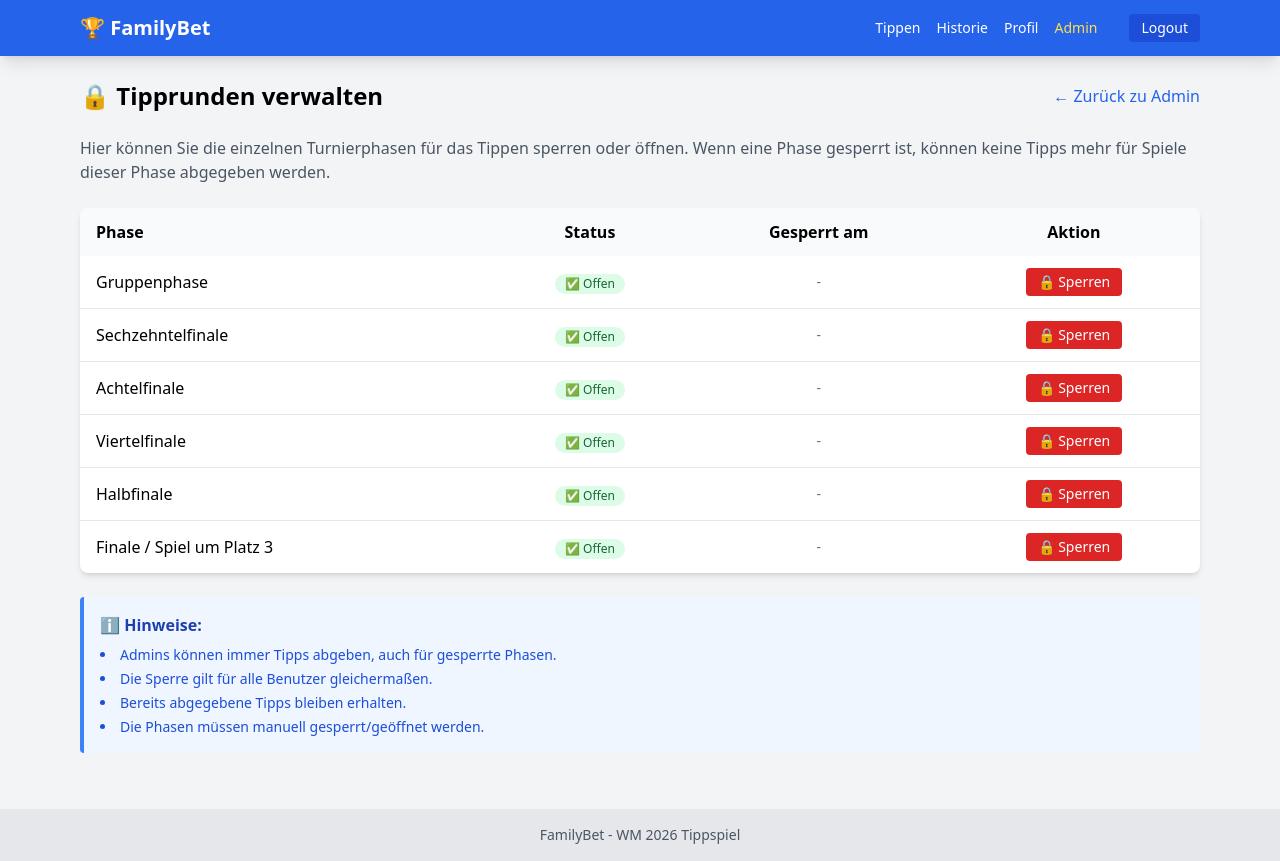
After one commit to ccarpo/familybet, a Flask app: page /admin/phase-locks in a window 1280 px wide. The commit adds this page. Run offline with Flask 3, Linux system fonts and the light colour scheme; the visitor is signed in with stand-in values (Sample User, id 1); data comes from the database, SQL or seed files in the repository; some libraries are stand-ins or nearby versions.

Commit message:
phasen lock

```diff
--- a/app/models.py
+++ b/app/models.py
@@ -85,6 +85,28 @@ class Match(db.Model):
 
     def can_place_bet(self):
         return not self.has_started()
+
+    def is_phase_locked(self):
+        """Check if betting is locked for this match's phase."""
+        from app.models import BettingPhaseLock
+
+        # Determine phase from round_name
+        round_lower = self.round_name.lower()
+
+        if 'gruppe' in round_lower:
+            return BettingPhaseLock.is_phase_locked('gruppenphase')
+        elif 'sechzehntel' in round_lower or '16' in round_lower:
+            return BettingPhaseLock.is_phase_locked('sechzehntelfinale')
+        elif 'achtel' in round_lower or '8' in round_lower:
+            return BettingPhaseLock.is_phase_locked('achtelfinale')
+        elif 'viertel' in round_lower or '4' in round_lower:
+            return BettingPhaseLock.is_phase_locked('viertelfinale')
+        elif 'halb' in round_lower or 'semi' in round_lower:
+            return BettingPhaseLock.is_phase_locked('halbfinale')
+        elif 'finale' in round_lower or 'platz 3' in round_lower or 'platz 3' in round_lower:
+            return BettingPhaseLock.is_phase_locked('finale')
+
+        return False
 
     def get_winner_id(self):
         if not self.is_finished or self.team1_score is None or self.team2_score is None:
@@ -231,3 +253,71 @@ class ScoringConfig(db.Model):
 
     def __repr__(self):
         return f'<ScoringConfig Exact={self.points_exact}, Diff={self.points_diff}, Winner={self.points_winner}>'
+
+
+class BettingPhaseLock(db.Model):
+    """Stores which betting phases are locked (closed for betting)."""
+    __tablename__ = 'betting_phase_locks'
+
+    id = db.Column(db.Integer, primary_key=True)
+    phase_name = db.Column(db.String(50), unique=True, nullable=False)
+    is_locked = db.Column(db.Boolean, default=False)
+    locked_at = db.Column(db.DateTime, nullable=True)
+    locked_by = db.Column(db.Integer, db.ForeignKey('users.id'), nullable=True)
+    updated_at = db.Column(db.DateTime, default=datetime.utcnow, onupdate=datetime.utcnow)
+
+    # Phase definitions
+    PHASES = [
+        ('gruppenphase', 'Gruppenphase'),
+        ('sechzehntelfinale', 'Sechzehntelfinale'),
+        ('achtelfinale', 'Achtelfinale'),
+        ('viertelfinale', 'Viertelfinale'),
+        ('halbfinale', 'Halbfinale'),
+        ('finale', 'Finale / Spiel um Platz 3'),
+    ]
+
+    @classmethod
+    def get_or_create(cls, phase_name):
+        lock = cls.query.filter_by(phase_name=phase_name).first()
+        if not lock:
+            lock = cls(phase_name=phase_name, is_locked=False)
+            db.session.add(lock)
+            db.session.commit()
+        return lock
+
+    @classmethod
+    def is_phase_locked(cls, phase_name):
+        """Check if a specific phase is locked."""
+        lock = cls.query.filter_by(phase_name=phase_name.lower()).first()
+        return lock.is_locked if lock else False
+
+    @classmethod
+    def get_all_locks(cls):
+        """Get all phase locks, creating defaults if needed."""
+        locks = {}
+        for phase_key, phase_label in cls.PHASES:
+            lock = cls.get_or_create(phase_key)
+            locks[phase_key] = {
+                'label': phase_label,
+                'is_locked': lock.is_locked,
+                'locked_at': lock.locked_at,
+                'updated_at': lock.updated_at
+            }
+        return locks
+
+    @classmethod
+    def set_lock(cls, phase_name, locked, user_id=None):
+        """Set lock status for a phase."""
+        lock = cls.get_or_create(phase_name.lower())
+        lock.is_locked = locked
+        if locked:
+            lock.locked_at = datetime.utcnow()
+            lock.locked_by = user_id
+        else:
+            lock.locked_at = None
+            lock.locked_by = None
+        db.session.commit()
+        return lock
+
+    def __repr__(self):
+        return f'<BettingPhaseLock {self.phase_name}: {"locked" if self.is_locked else "open"}>'
--- a/app/routes/admin.py
+++ b/app/routes/admin.py
@@ -1,5 +1,5 @@
 from flask import Blueprint, render_template, request, redirect, url_for, flash, session
-from app.models import User, Match, Bet, ScoringConfig
+from app.models import User, Match, Bet, ScoringConfig, BettingPhaseLock
 from app import db
 from app.services.scheduler import trigger_manual_sync
 from app.services.scoring import ScoringService
@@ -306,3 +306,27 @@ def calculate_tournament_points():
         flash(f'Berechnung fehlgeschlagen: {str(e)}', 'error')
 
     return redirect(url_for('admin.index'))
+
+@admin_bp.route('/admin/phase-locks', methods=['GET', 'POST'])
+def phase_locks():
+    """Manage betting phase locks."""
+    user = get_current_user()
+
+    if request.method == 'POST':
+        phase_name = request.form.get('phase_name', '').strip().lower()
+        action = request.form.get('action', '')
+
+        if phase_name and action in ['lock', 'unlock']:
+            is_locked = (action == 'lock')
+            BettingPhaseLock.set_lock(phase_name, is_locked, user.id)
+            status = 'gesperrt' if is_locked else 'geöffnet'
+            flash(f'{phase_name.title()} wurde {status}', 'success')
+
+        return redirect(url_for('admin.phase_locks'))
+
+    # Get all phase locks
+    phase_locks = BettingPhaseLock.get_all_locks()
+
+    return render_template('admin/phase_locks.html',
+                          phase_locks=phase_locks,
+                          user=user)
--- a/app/templates/admin/index.html
+++ b/app/templates/admin/index.html
@@ -61,6 +61,10 @@
 
             <a href="{{ url_for('admin.edit_groups') }}" class="inline-block bg-orange-600 text-white px-4 py-2 rounded hover:bg-orange-700">
                 Gruppen bearbeiten
+            </a>
+
+            <a href="{{ url_for('admin.phase_locks') }}" class="inline-block bg-indigo-600 text-white px-4 py-2 rounded hover:bg-indigo-700">
+                🔒 Tipprunden sperren
             </a>
         </div>
     </div>
--- /dev/null
+++ b/app/templates/admin/phase_locks.html
@@ -0,0 +1,83 @@
+{% extends "base.html" %}
+
+{% block title %}Tipprunden verwalten - FamilyBet{% endblock %}
+
+{% block content %}
+<div class="space-y-6">
+    <div class="flex items-center justify-between">
+        <h1 class="text-2xl font-bold">🔒 Tipprunden verwalten</h1>
+        <a href="{{ url_for('admin.index') }}" class="text-blue-600 hover:underline">← Zurück zu Admin</a>
+    </div>
+
+    <p class="text-gray-600">
+        Hier können Sie die einzelnen Turnierphasen für das Tippen sperren oder öffnen.
+        Wenn eine Phase gesperrt ist, können keine Tipps mehr für Spiele dieser Phase abgegeben werden.
+    </p>
+
+    <!-- Phase Locks Table -->
+    <div class="bg-white rounded-lg shadow-md overflow-hidden">
+        <table class="w-full">
+            <thead class="bg-gray-50">
+                <tr>
+                    <th class="px-4 py-3 text-left">Phase</th>
+                    <th class="px-4 py-3 text-center">Status</th>
+                    <th class="px-4 py-3 text-center">Gesperrt am</th>
+                    <th class="px-4 py-3 text-center">Aktion</th>
+                </tr>
+            </thead>
+            <tbody class="divide-y divide-gray-200">
+                {% for phase_key, phase_info in phase_locks.items() %}
+                <tr class="hover:bg-gray-50">
+                    <td class="px-4 py-3 font-medium">{{ phase_info.label }}</td>
+                    <td class="px-4 py-3 text-center">
+                        {% if phase_info.is_locked %}
+                            <span class="inline-flex items-center px-2.5 py-0.5 rounded-full text-xs font-medium bg-red-100 text-red-800">
+                                🔒 Gesperrt
+                            </span>
+                        {% else %}
+                            <span class="inline-flex items-center px-2.5 py-0.5 rounded-full text-xs font-medium bg-green-100 text-green-800">
+                                ✅ Offen
+                            </span>
+                        {% endif %}
+                    </td>
+                    <td class="px-4 py-3 text-center text-sm text-gray-500">
+                        {% if phase_info.locked_at %}
+                            {{ phase_info.locked_at.strftime('%d.%m.%Y %H:%M') }}
+                        {% else %}
+                            -
+                        {% endif %}
+                    </td>
+                    <td class="px-4 py-3 text-center">
+                        <form method="POST" class="inline">
+                            <input type="hidden" name="phase_name" value="{{ phase_key }}">
+                            {% if phase_info.is_locked %}
+                                <input type="hidden" name="action" value="unlock">
+                                <button type="submit" class="bg-green-600 text-white px-3 py-1 rounded text-sm hover:bg-green-700">
+                                    🔓 Öffnen
+                                </button>
+                            {% else %}
+                                <input type="hidden" name="action" value="lock">
+                                <button type="submit" class="bg-red-600 text-white px-3 py-1 rounded text-sm hover:bg-red-700">
+                                    🔒 Sperren
+                                </button>
+                            {% endif %}
+                        </form>
+                    </td>
+                </tr>
+                {% endfor %}
+            </tbody>
+        </table>
+    </div>
+
+    <!-- Info Box -->
+    <div class="bg-blue-50 border-l-4 border-blue-500 p-4 rounded">
+        <h3 class="font-bold text-blue-800 mb-2">ℹ️ Hinweise:</h3>
+        <ul class="list-disc list-inside text-sm text-blue-700 space-y-1">
+            <li>Admins können immer Tipps abgeben, auch für gesperrte Phasen.</li>
+            <li>Die Sperre gilt für alle Benutzer gleichermaßen.</li>
+            <li>Bereits abgegebene Tipps bleiben erhalten.</li>
+            <li>Die Phasen müssen manuell gesperrt/geöffnet werden.</li>
+        </ul>
+    </div>
+</div>
+{% endblock %}
--- a/import_bets_from_excel.py
+++ b/import_bets_from_excel.py
@@ -83,7 +83,6 @@ def import_bets(data_dict):
         print(f"Found {len(matches)} matches")
 
         imported_count = 0
-        skipped_count = 0
 
         for match_key, user_tips in data_dict.items():
             # Parse match key
```
Also changed, not shown: app/routes/bets.py (+10 -0 lines), app/routes/main.py (+6 -2 lines), app/templates/matches.html (+16 -0 lines), migrations/002_add_phase_locks.py (added).
